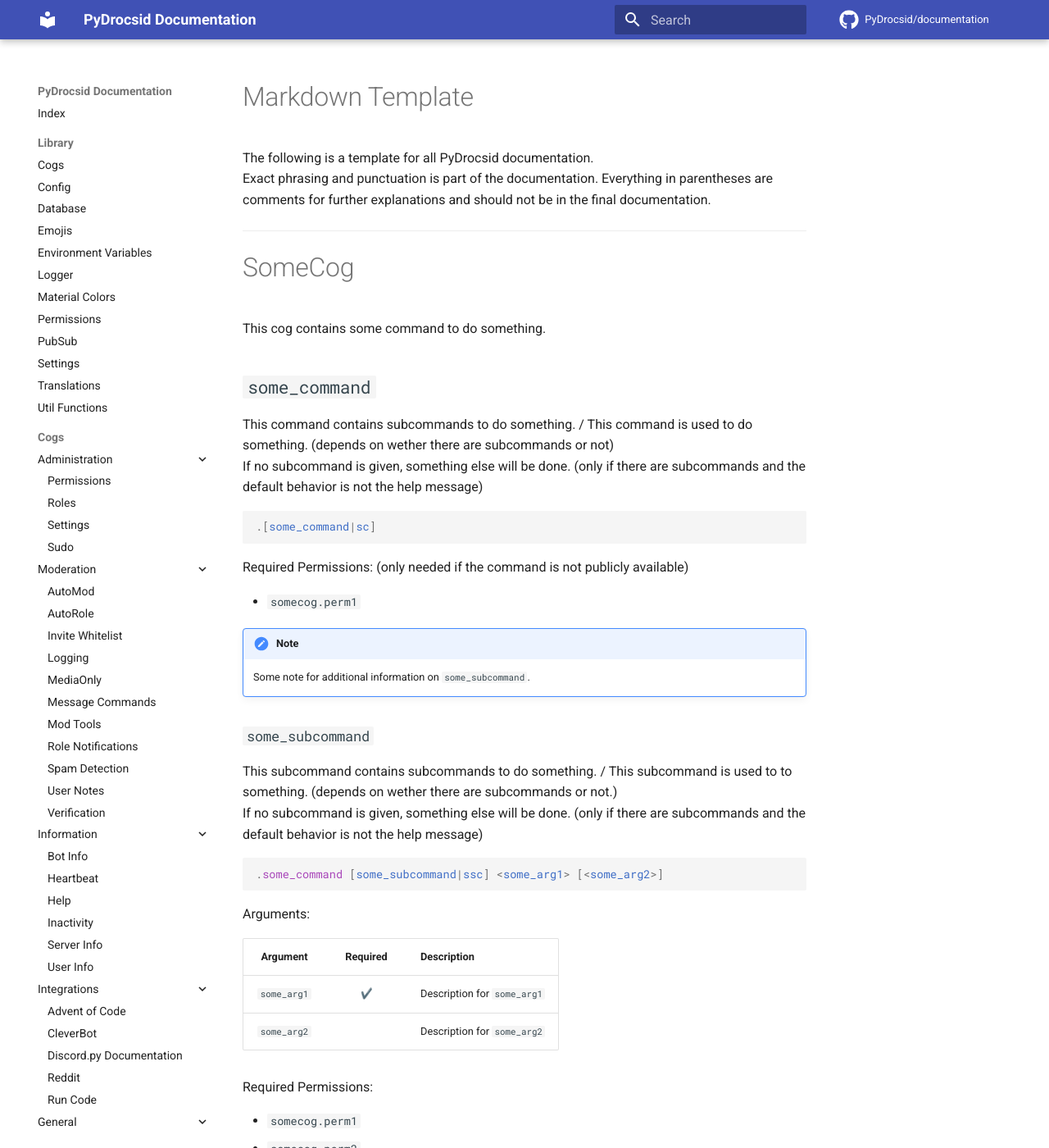
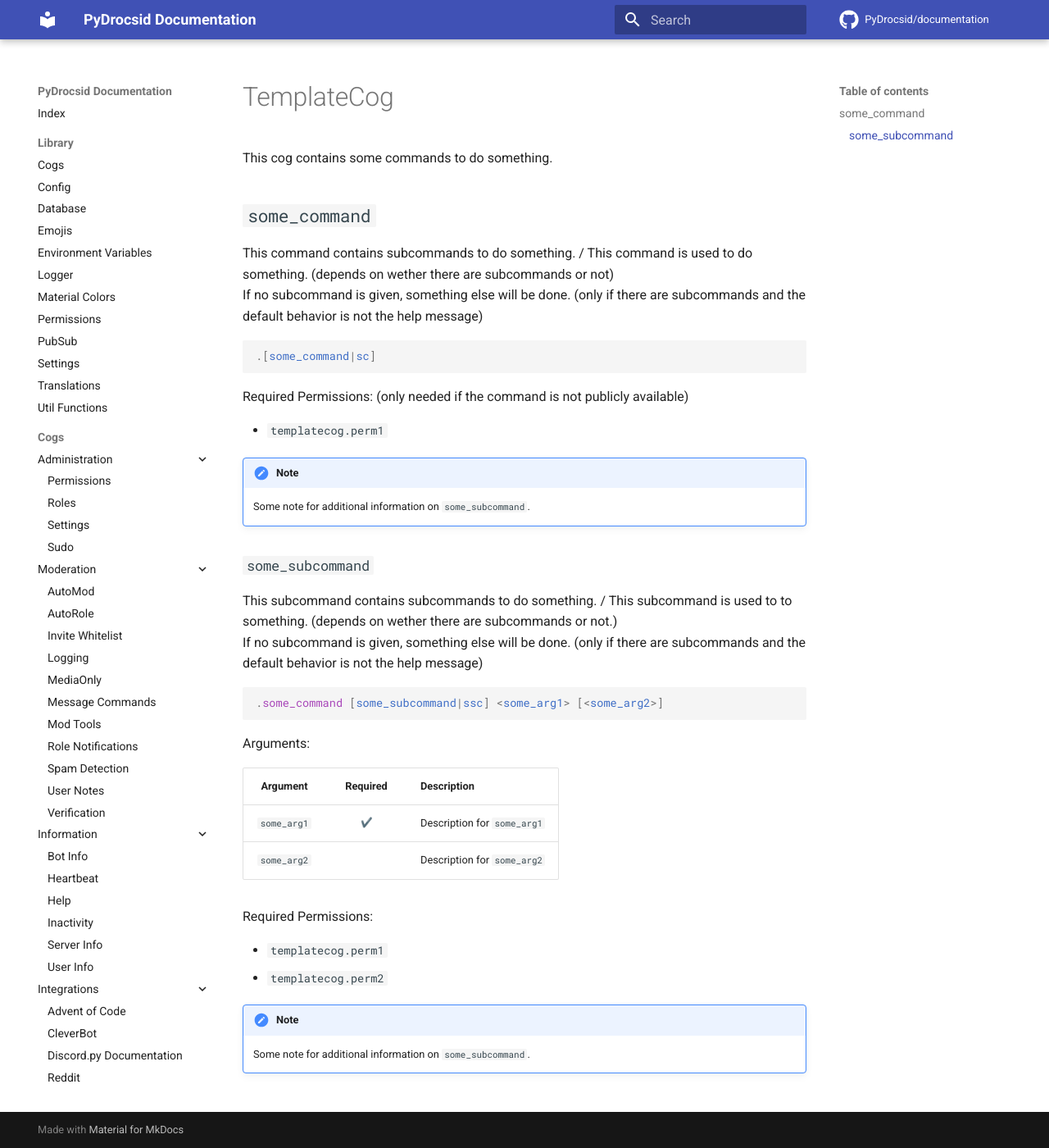
Before and after one commit to PyDrocsid/documentation, an MkDocs documentation site: the page built from docs/template.md, in a window 1280 px wide and 1400 px high. Shown: the whole window at 82% size. Built offline with MkDocs 1.6.1 and Material for MkDocs 9.7.7, drawn with Linux system fonts in a browser that asks for light colours; emoji names are drawn with the system emoji font; comment, search, counter and statistics services are not loaded.

Commit message:
Improved template

```diff
--- a/docs/template.md
+++ b/docs/template.md
@@ -1,14 +1,12 @@
-Markdown Template
-=================
+<!--
+The following is a template for all PyDrocsid documentation.
+Exact phrasing and punctuation is part of the documentation. Everything in parentheses are comments for further explanations and should not be in the final documentation.
+-->
 
-The following is a template for all PyDrocsid documentation. <br>
-Exact phrasing and punctuation is part of the documentation. Everything in parentheses are comments for further explanations and should not be in the final documentation.
 
---------------------------
+# TemplateCog
 
-# SomeCog
-
-This cog contains some command to do something.
+This cog contains some commands to do something.
 
 
 ## `some_command`
@@ -22,7 +20,7 @@
 
 Required Permissions: (only needed if the command is not publicly available)
 
-- `somecog.perm1`
+- `templatecog.perm1`
 
 !!! note
     Some note for additional information on `some_subcommand`.
@@ -46,8 +44,8 @@
 
 Required Permissions:
 
-- `somecog.perm1`
-- `somecog.perm2`
+- `templatecog.perm1`
+- `templatecog.perm2`
 
 !!! note
     Some note for additional information on `some_subcommand`.
```
